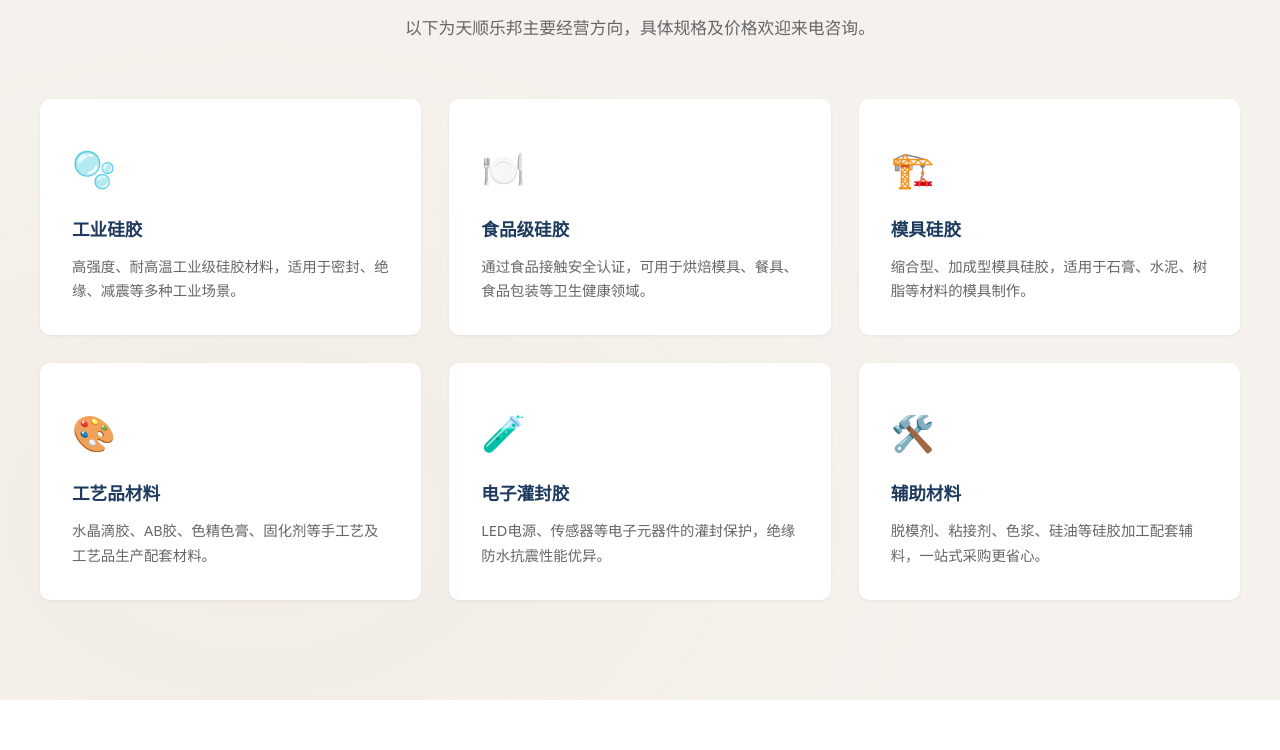
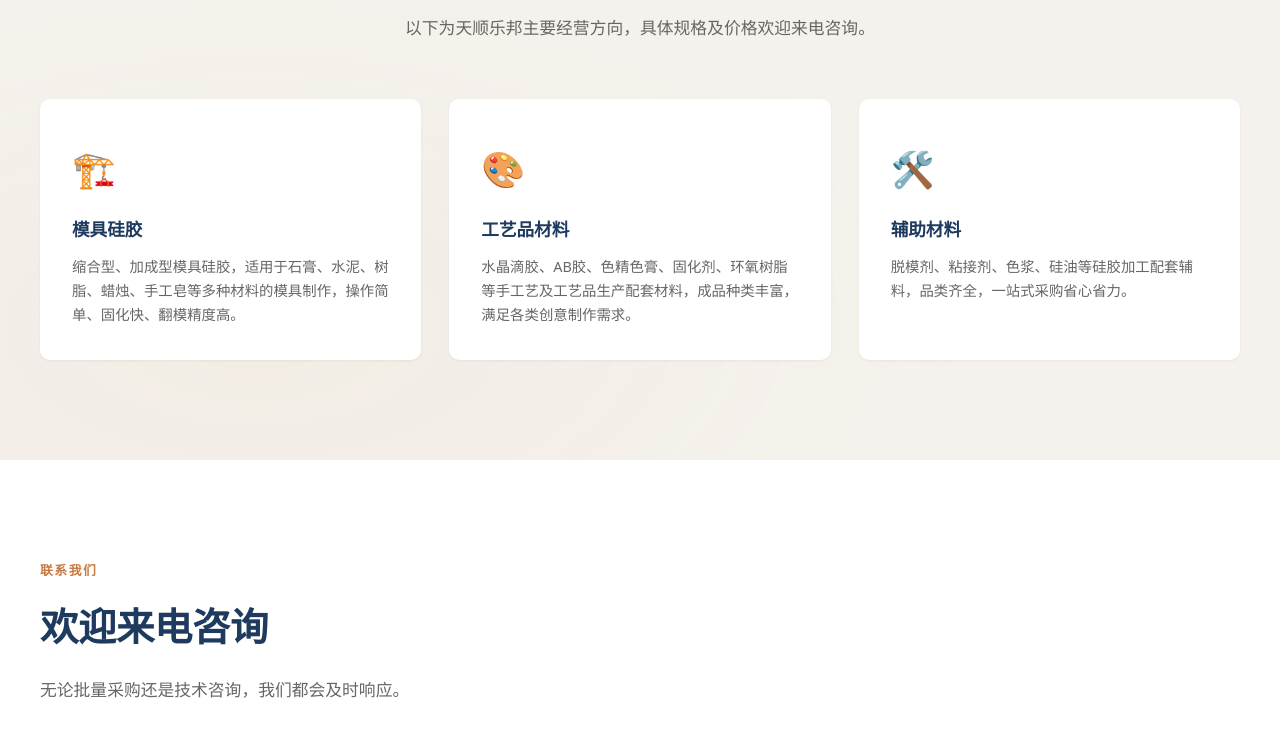
Before and after one commit to 111YX111/tianshunlebang, a plain HTML site: page index.html in a window 1280 px wide. Shown: the part 1746-2496 px from the top of the page. Drawn offline with Linux system fonts and the light colour scheme.

Commit message:
精简产品线：只保留模具硅胶、工艺品材料、辅助材料

```diff
--- a/index.html
+++ b/index.html
@@ -501,34 +501,19 @@
     </div>
     <div class="product-grid">
       <div class="product-card fade-in">
-        <span class="p-icon">🫧</span>
-        <h3>工业硅胶</h3>
-        <p>高强度、耐高温工业级硅胶材料，适用于密封、绝缘、减震等多种工业场景。</p>
-      </div>
-      <div class="product-card fade-in">
-        <span class="p-icon">🍽️</span>
-        <h3>食品级硅胶</h3>
-        <p>通过食品接触安全认证，可用于烘焙模具、餐具、食品包装等卫生健康领域。</p>
-      </div>
-      <div class="product-card fade-in">
         <span class="p-icon">🏗️</span>
         <h3>模具硅胶</h3>
-        <p>缩合型、加成型模具硅胶，适用于石膏、水泥、树脂等材料的模具制作。</p>
+        <p>缩合型、加成型模具硅胶，适用于石膏、水泥、树脂、蜡烛、手工皂等多种材料的模具制作，操作简单、固化快、翻模精度高。</p>
       </div>
       <div class="product-card fade-in">
         <span class="p-icon">🎨</span>
         <h3>工艺品材料</h3>
-        <p>水晶滴胶、AB胶、色精色膏、固化剂等手工艺及工艺品生产配套材料。</p>
-      </div>
-      <div class="product-card fade-in">
-        <span class="p-icon">🧪</span>
-        <h3>电子灌封胶</h3>
-        <p>LED电源、传感器等电子元器件的灌封保护，绝缘防水抗震性能优异。</p>
+        <p>水晶滴胶、AB胶、色精色膏、固化剂、环氧树脂等手工艺及工艺品生产配套材料，成品种类丰富，满足各类创意制作需求。</p>
       </div>
       <div class="product-card fade-in">
         <span class="p-icon">🛠️</span>
         <h3>辅助材料</h3>
-        <p>脱模剂、粘接剂、色浆、硅油等硅胶加工配套辅料，一站式采购更省心。</p>
+        <p>脱模剂、粘接剂、色浆、硅油等硅胶加工配套辅料，品类齐全，一站式采购省心省力。</p>
       </div>
     </div>
   </div>
@@ -619,7 +604,7 @@
     var url = window.location.href;
     // If opened locally, use a generic domain so the QR code is still useful
     if (url.startsWith('file://')) {
-      url = 'https://111yx111.github.io/tianshunlebang/'; // placeholder — replace after deployment
+      url = 'https://example.com/天顺乐邦'; // placeholder — replace after deployment
     }
     var box = document.getElementById('qrBox');
     if (box && typeof QRCode !== 'undefined') {
```
